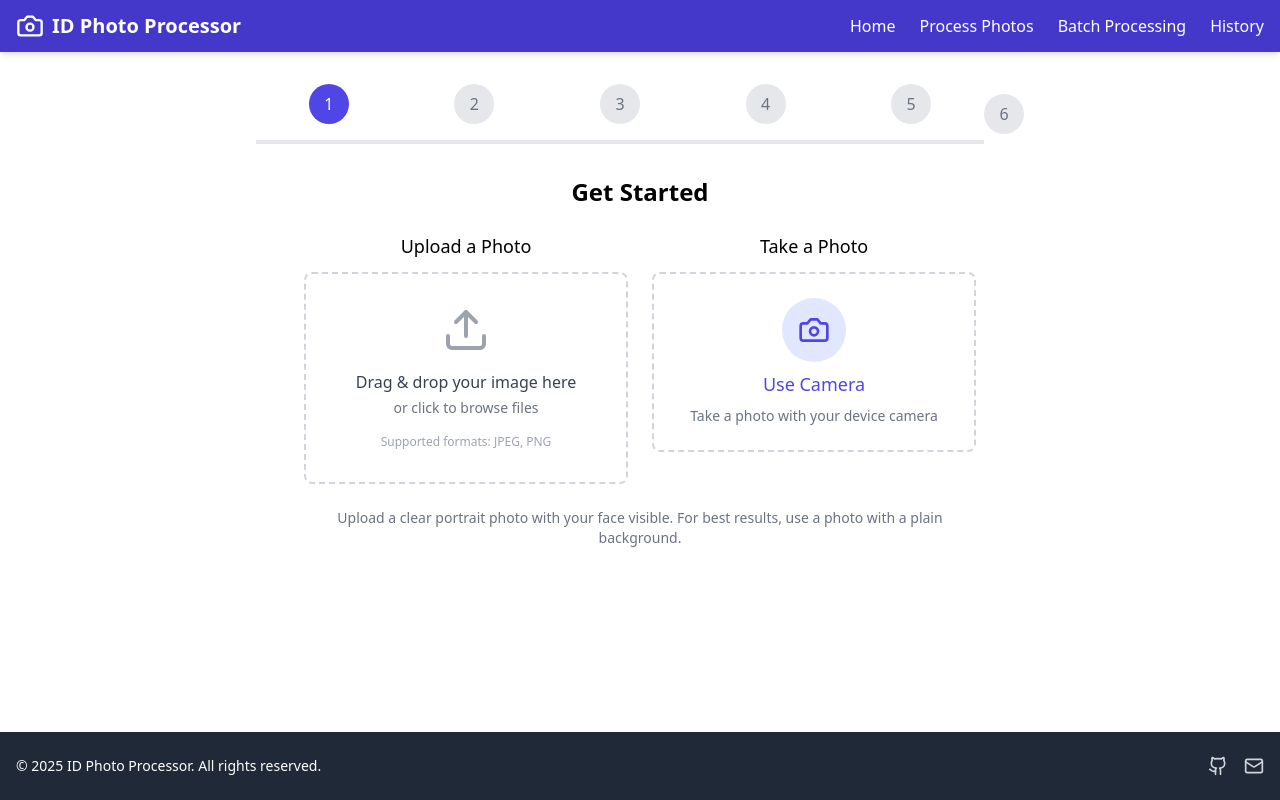
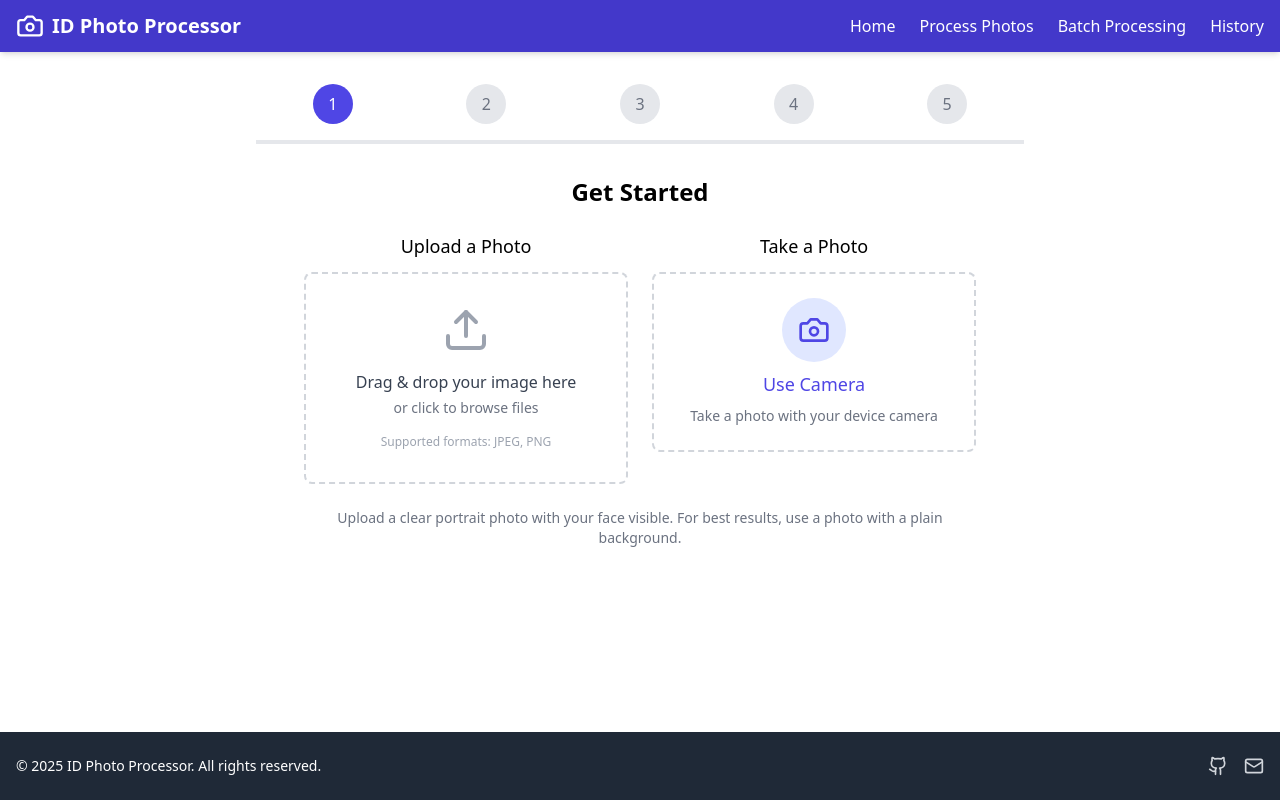
Before and after one commit to Iynix2023/OOP_BackgroundRemover, a React (Vite) app in the folder frontend/: page /process in a window 1280 px wide. Built offline with nearby package versions, Linux system fonts and the light colour scheme.

Commit message:
Update ProcessPage.tsx

```diff
--- a/frontend/src/pages/ProcessPage.tsx
+++ b/frontend/src/pages/ProcessPage.tsx
@@ -360,39 +360,39 @@ const ProcessPage: React.FC = () => {
           </div>
         );
 
+      // case 4:
+      //   return (
+      //     <div className="max-w-4xl mx-auto">
+      //       <h2 className="text-2xl font-bold mb-6">Clothes Replacement</h2>
+      //       <div className="grid grid-cols-1 md:grid-cols-3 gap-6">
+      //         <div className="md:col-span-2">
+      //           {processedImage && (
+      //             <div className="bg-gray-100 rounded-lg overflow-hidden">
+      //               <img
+      //                 src={processedImage}
+      //                 alt="Processed"
+      //                 className="w-full h-auto"
+      //               />
+      //             </div>
+      //           )}
+      //           {isProcessing && (
+      //             <div className="mt-4 text-center">
+      //               <div className="inline-block h-8 w-8 animate-spin rounded-full border-4 border-solid border-indigo-600 border-r-transparent"></div>
+      //               <p className="mt-2 text-sm text-gray-600">Processing image...</p>
+      //             </div>
+      //           )}
+      //         </div>
+      //         <div>
+      //           <ClothesSelector
+      //             onSelect={handleClothesChange}
+      //             currentClothes={clothes}
+      //           />
+      //         </div>
+      //       </div>
+      //     </div>
+      //   );
+
       case 4:
-        return (
-          <div className="max-w-4xl mx-auto">
-            <h2 className="text-2xl font-bold mb-6">Clothes Replacement</h2>
-            <div className="grid grid-cols-1 md:grid-cols-3 gap-6">
-              <div className="md:col-span-2">
-                {processedImage && (
-                  <div className="bg-gray-100 rounded-lg overflow-hidden">
-                    <img
-                      src={processedImage}
-                      alt="Processed"
-                      className="w-full h-auto"
-                    />
-                  </div>
-                )}
-                {isProcessing && (
-                  <div className="mt-4 text-center">
-                    <div className="inline-block h-8 w-8 animate-spin rounded-full border-4 border-solid border-indigo-600 border-r-transparent"></div>
-                    <p className="mt-2 text-sm text-gray-600">Processing image...</p>
-                  </div>
-                )}
-              </div>
-              <div>
-                <ClothesSelector
-                  onSelect={handleClothesChange}
-                  currentClothes={clothes}
-                />
-              </div>
-            </div>
-          </div>
-        );
-
-      case 5:
         return (
           <div className="max-w-4xl mx-auto">
             <h2 className="text-2xl font-bold mb-6">Photo Enhancement</h2>
@@ -425,7 +425,7 @@ const ProcessPage: React.FC = () => {
           </div>
         );
 
-      case 6:
+      case 5:
         return (
           <div className="max-w-4xl mx-auto">
             <h2 className="text-2xl font-bold mb-6">Compliance Check & Export</h2>
@@ -505,10 +505,10 @@ const ProcessPage: React.FC = () => {
           {/* Progress Steps */}
           <div className="mb-8">
             <div className="flex items-center justify-between max-w-3xl mx-auto">
-              {[1, 2, 3, 4, 5, 6].map((stepNumber) => (
+              {[1, 2, 3, 4, 5].map((stepNumber) => (
                 <div
                   key={stepNumber}
-                  className={`flex flex-col items-center ${stepNumber < 6 ? 'w-1/5' : ''}`}
+                  className="flex flex-col items-center flex-1"
                 >
                   <div
                     className={`w-10 h-10 rounded-full flex items-center justify-center ${stepNumber === step
@@ -520,12 +520,12 @@ const ProcessPage: React.FC = () => {
                   >
                     {stepNumber < step ? <Check size={18} /> : stepNumber}
                   </div>
-                  {stepNumber < 6 && (
-                    <div
-                      className={`h-1 w-full mt-4 ${stepNumber < step ? 'bg-indigo-400' : 'bg-gray-200'
-                        }`}
-                    />
-                  )}
+                  <div
+                    className={`h-1 w-full mt-4 ${stepNumber < step
+                        ? 'bg-indigo-400'
+                        : 'bg-gray-200'
+                      }`}
+                  />
                 </div>
               ))}
             </div>
@@ -567,7 +567,7 @@ const ProcessPage: React.FC = () => {
                 </button>
               </div>
 
-              {step < 6 ? (
+              {step < 5 ? (
                 <button
                   onClick={nextStep}
                   className="flex items-center px-4 py-2 bg-indigo-600 text-white rounded-md hover:bg-indigo-700 transition-colors"
```
